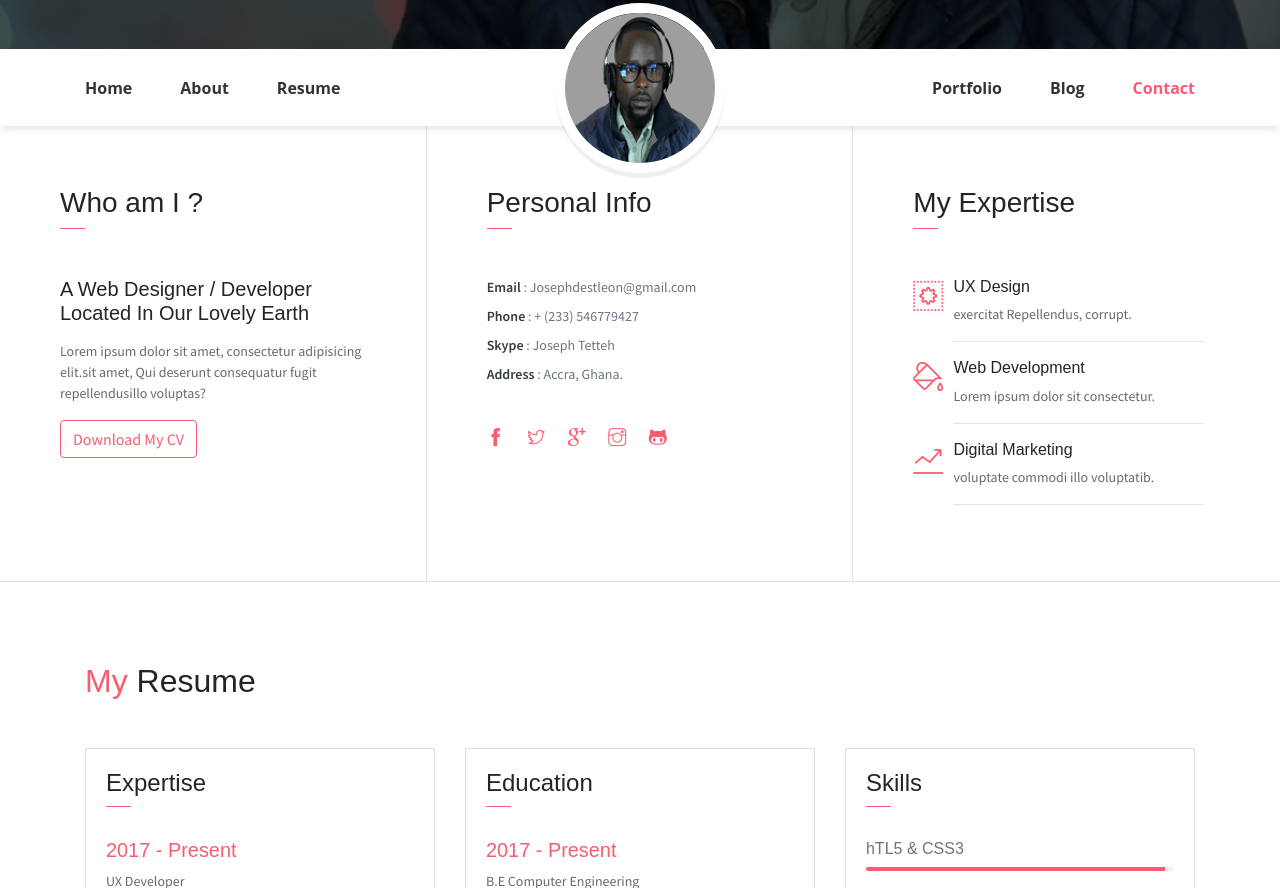
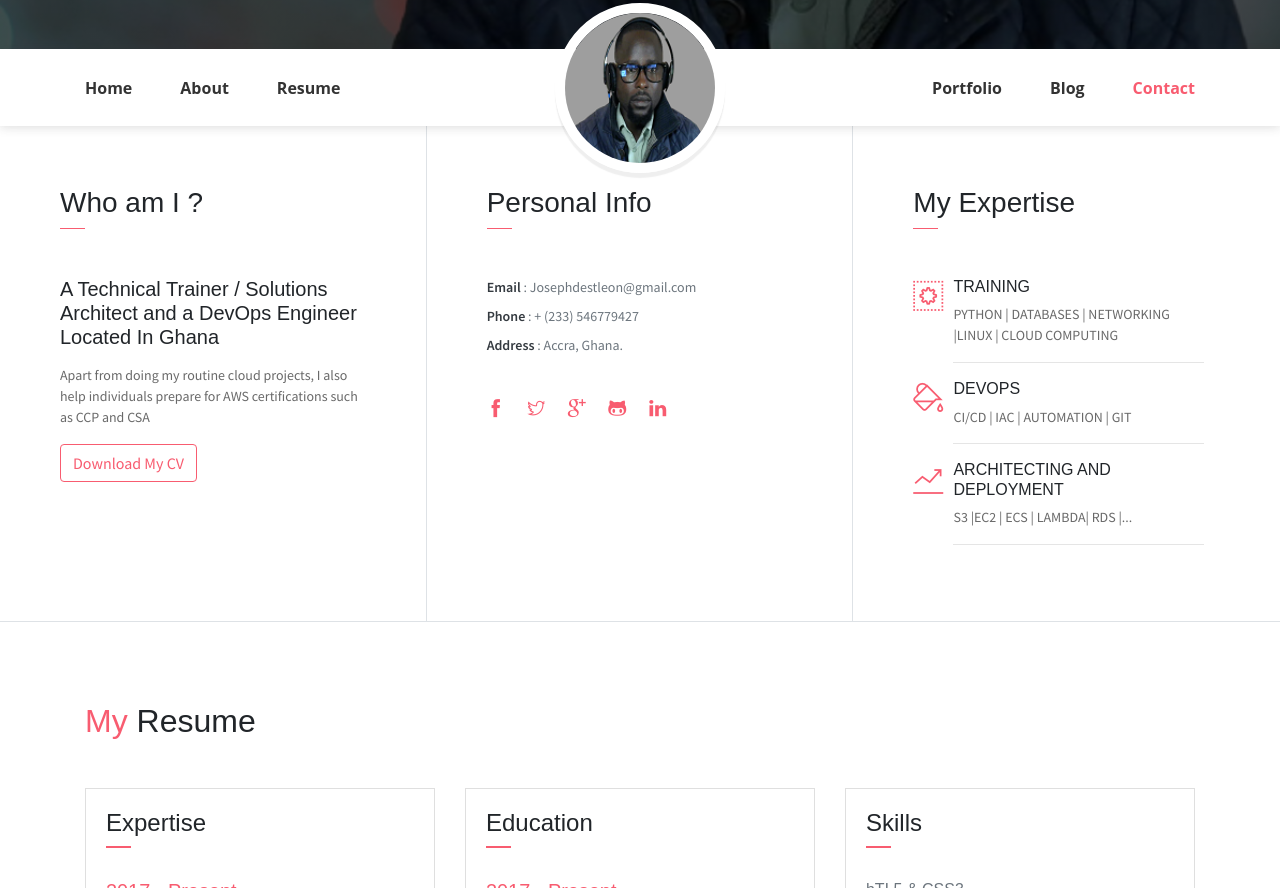
Before and after one commit to destleon/Joseph, a plain HTML site: page index.html in a window 1280 px wide. Shown: the part 591-1479 px from the top of the page. Drawn offline with Linux system fonts and the light colour scheme; some packages are replaced by stand-ins of ours; some icons are missing.

Commit message:
editing my expertise and removing components

```diff
--- a/index.html
+++ b/index.html
@@ -12,7 +12,7 @@
 	<link rel="stylesheet" href="assets/css/johndoe.css">
 </head>
 <body data-spy="scroll" data-target=".navbar" data-offset="40" id="home">
-    <a href="components.html" class="btn btn-primary btn-component" data-spy="affix" data-offset-top="600"><i class="ti-shift-left-alt"></i> Components</a>
+
     <header class="header">
         <div class="container">
             <ul class="social-icons pt-3">
@@ -25,7 +25,7 @@
             <div class="header-content">
                 <h4 class="header-subtitle" >Hello, I am</h4>
                 <h1 class="header-title">Joseph Tetteh</h1>
-                <h6 class="header-mono" >Solutions Architect | cloud Trainer</h6>
+                <h6 class="header-mono" >Solutions Architect || cloud Trainer</h6>
                 <button class="btn btn-primary btn-rounded"><i class="ti-printer pr-2"></i>Print Resume</button>
             </div>
         </div>
@@ -51,7 +51,7 @@
                     <img src="assets/imgs/avatar.png" alt="" class="brand-img">
                     <li class="brand-txt">
                         <h5 class="brand-title">Joseph Tetteh</h5>
-                        <div class="brand-subtitle">Solutions Architect| cloud Trainer</div>
+                        <div class="brand-subtitle">Solutions Architect ||cloud Trainer</div>
                     </li>
                 </ul>
                 <ul class="navbar-nav ml-auto">
@@ -73,8 +73,8 @@
             <div class="col-lg-4 about-card">
                 <h3 class="font-weight-light">Who am I ?</h3>
                 <span class="line mb-5"></span>
-                <h5 class="mb-3">A Web Designer / Developer Located In Our Lovely Earth</h5>
-                <p class="mt-20">Lorem ipsum dolor sit amet, consectetur adipisicing elit.sit amet, Qui deserunt consequatur fugit repellendusillo voluptas?</p>
+                <h5 class="mb-3">A Technical Trainer / Solutions Architect and a DevOps Engineer Located In Ghana</h5>
+                <p class="mt-20">Apart from doing my routine cloud projects, I also help individuals prepare for AWS certifications such as CCP and CSA</p>
                 <button class="btn btn-outline-danger"><i class="icon-down-circled2 "></i>Download My CV</button>
             </div>
             <div class="col-lg-4 about-card">
@@ -84,15 +84,16 @@
 
                     <li><span>Email</span> : Josephdestleon@gmail.com</li>
                     <li><span>Phone</span> : + (233) 546779427</li>
-                    <li><span>Skype</span> : Joseph Tetteh </li>
+
                     <li><span>Address</span> :  Accra, Ghana.</li>
                 </ul>
                 <ul class="social-icons pt-3">
                     <li class="social-item"><a class="social-link" href="#"><i class="ti-facebook" aria-hidden="true"></i></a></li>
                     <li class="social-item"><a class="social-link" href="#"><i class="ti-twitter" aria-hidden="true"></i></a></li>
                     <li class="social-item"><a class="social-link" href="#"><i class="ti-google" aria-hidden="true"></i></a></li>
-                    <li class="social-item"><a class="social-link" href="#"><i class="ti-instagram" aria-hidden="true"></i></a></li>
+
                     <li class="social-item"><a class="social-link" href="#"><i class="ti-github" aria-hidden="true"></i></a></li>
+                    <li class="social-item"><a class="social-link" href="#"><i class="ti-linkedin" aria-hidden="true"></i></a></li>
                 </ul>
             </div>
             <div class="col-lg-4 about-card">
@@ -101,24 +102,24 @@
                 <div class="row">
                     <div class="col-1 text-danger pt-1"><i class="ti-widget icon-lg"></i></div>
                     <div class="col-10 ml-auto mr-3">
-                        <h6>UX Design</h6>
-                        <p class="subtitle"> exercitat Repellendus,  corrupt.</p>
+                        <h6> TRAINING </h6>
+                        <p class="subtitle"> PYTHON | DATABASES | NETWORKING |LINUX | CLOUD COMPUTING  </p>
                         <hr>
                     </div>
                 </div>
                 <div class="row">
                     <div class="col-1 text-danger pt-1"><i class="ti-paint-bucket icon-lg"></i></div>
                     <div class="col-10 ml-auto mr-3">
-                        <h6>Web Development</h6>
-                        <p class="subtitle">Lorem ipsum dolor sit consectetur.</p>
+                        <h6>DEVOPS  </h6>
+                        <p class="subtitle">CI/CD | IAC | AUTOMATION | GIT </p>
                         <hr>
                     </div>
                 </div>
                 <div class="row">
                     <div class="col-1 text-danger pt-1"><i class="ti-stats-up icon-lg"></i></div>
                     <div class="col-10 ml-auto mr-3">
-                        <h6>Digital Marketing</h6>
-                        <p class="subtitle">voluptate commodi illo voluptatib.</p>
+                        <h6>ARCHITECTING AND DEPLOYMENT</h6>
+                        <p class="subtitle">S3 |EC2 | ECS | LAMBDA| RDS |...</p>
                         <hr>
                     </div>
                 </div>
```
